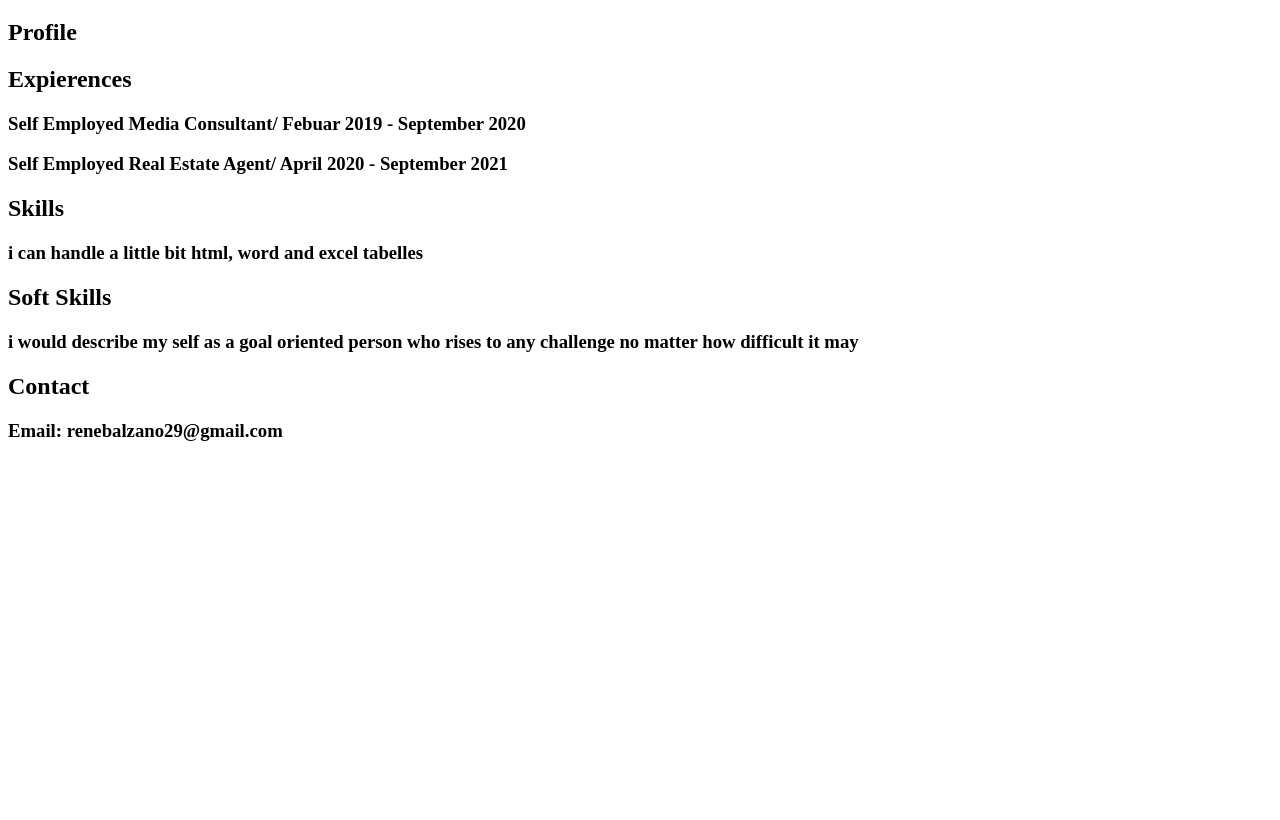
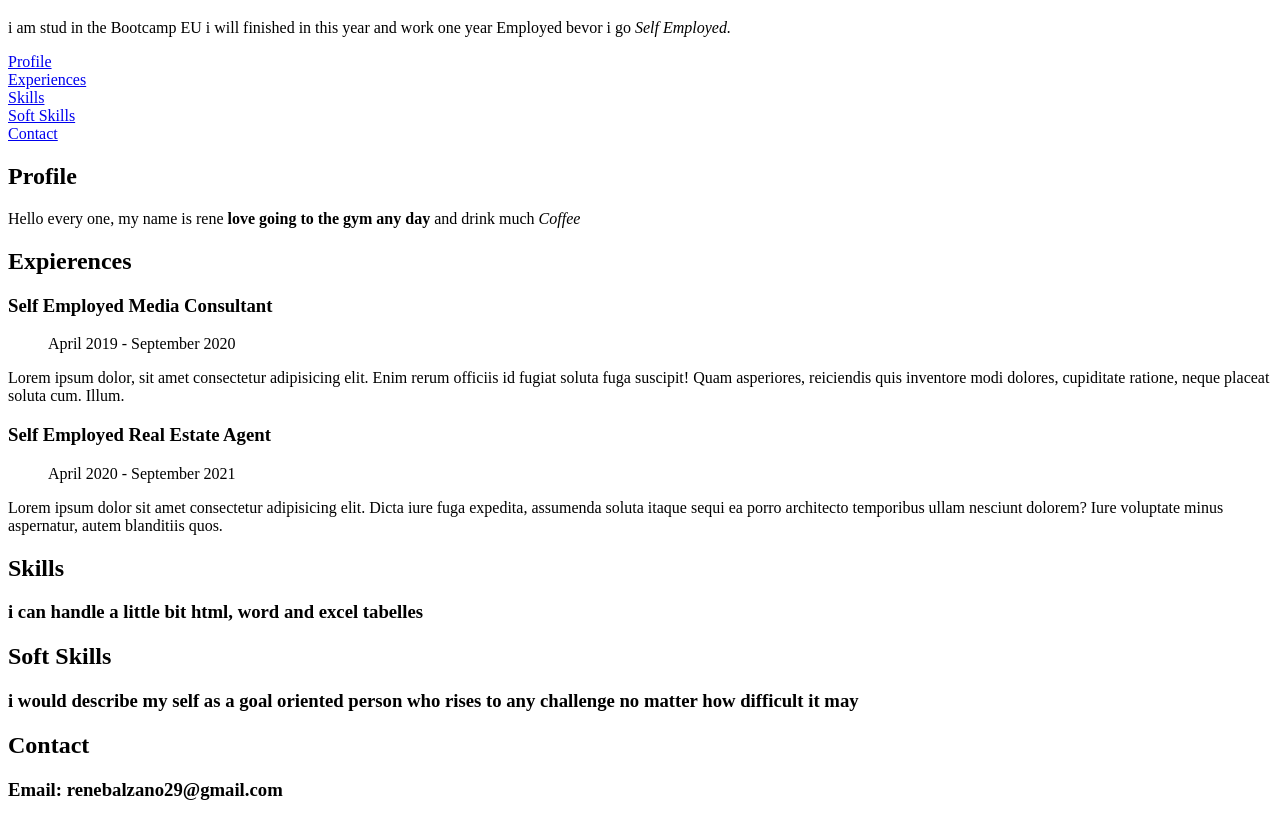
Before and after one commit to Rene-Balzano/CV-Rene, a plain HTML site: page index.html in a window 1280 px wide. Shown: the part 61-881 px from the top of the page. Before the commit the page ends 800 px from the top, so only its background shows below. Drawn offline with Linux system fonts and the light colour scheme.

Commit message:
Navigation

```diff
--- a/index.html
+++ b/index.html
@@ -9,29 +9,70 @@
     <title>CV from Rene Balzano</title>
   </head>
   <body>
+    <main>
       <header>
         <h1>Rene Balzano</h1>
+        <p>
+          i am stud in the Bootcamp EU i will finished in this year and work one
+          year Employed bevor i go <em> Self Employed.</em>
+        </p>
+        <nav>
+          <a href="#profile">Profile</a><br>
+          <a href="#Experiences">Experiences</a><br>
+          <a href="#Skills" >Skills</a><br>
+          <a href="#Soft Skills">Soft Skills</a><br>
+          <a href="#Contact">Contact</a>
+
+
+
+        </nav>
       </header>
       <article>
+        <article id="Profile">
         <h2>Profile</h2>
+        <p>
+          Hello every one, my name is rene
+          <strong>love going to the gym any day </strong> and drink much
+          <i>Coffee</i>
+        </p>
       </article>
       <article>
+        <article id="Experiences">
         <h2>Expierences</h2>
-      <section>
-        <h3>Self Employed Media Consultant/ Febuar 2019 - September 2020</h3>
+       <header>
+            <h3>Self Employed Media Consultant</h3>
+            <blockquote>April 2019 - September 2020</blockquote>
+            <p>
+              Lorem ipsum dolor, sit amet consectetur adipisicing elit. Enim
+              rerum officiis id fugiat soluta fuga suscipit! Quam asperiores,
+              reiciendis quis inventore modi dolores, cupiditate ratione, neque
+              placeat soluta cum. Illum.
+            </p>
+          </header>
         </section>
         <section>
-        <h3>Self Employed Real Estate Agent/ April 2020 - September 2021</h3>
+          <header>
+            <h3>Self Employed Real Estate Agent</h3>
+            <blockquote>April 2020 - September 2021</blockquote>
+            <p>
+              Lorem ipsum dolor sit amet consectetur adipisicing elit. Dicta
+              iure fuga expedita, assumenda soluta itaque sequi ea porro
+              architecto temporibus ullam nesciunt dolorem? Iure voluptate minus
+              aspernatur, autem blanditiis quos.
+            </p>
+          </header>
         </section>
       </article>
       <article>
         <section>
+          <article id="Skills">
           <h2>Skills</h2>
         </section>
         <section>
           <h3>i can handle a little bit html, word and excel tabelles</h3>
         </section>
         <section>
+          <article id="Soft Skills">
           <h2>Soft Skills</h2>
         </section>
         <section>
@@ -43,11 +84,13 @@
       </article>
       <article>
         <section>
+          <article id="Contact">
           <h2>Contact</h2>
         </section>
         <section>
           <h3>Email: renebalzano29@gmail.com</h3>
         </section>
       </article>
+    </main>
   </body>
 </html>
```
Lines whose indentation alone changed are shown as unchanged.
